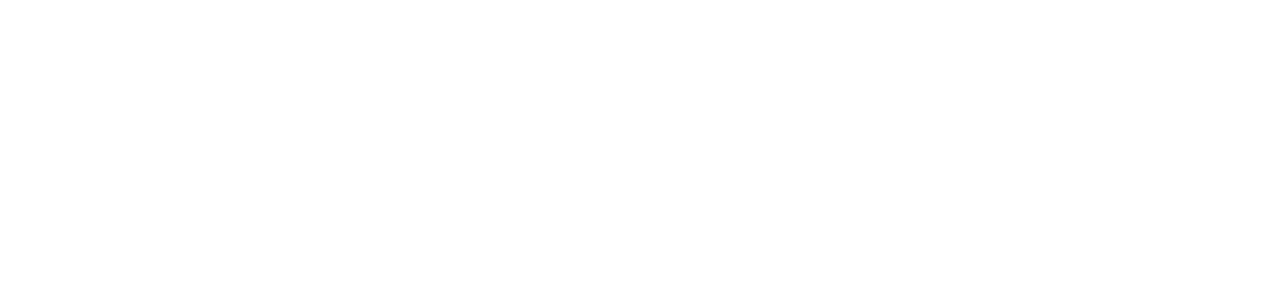
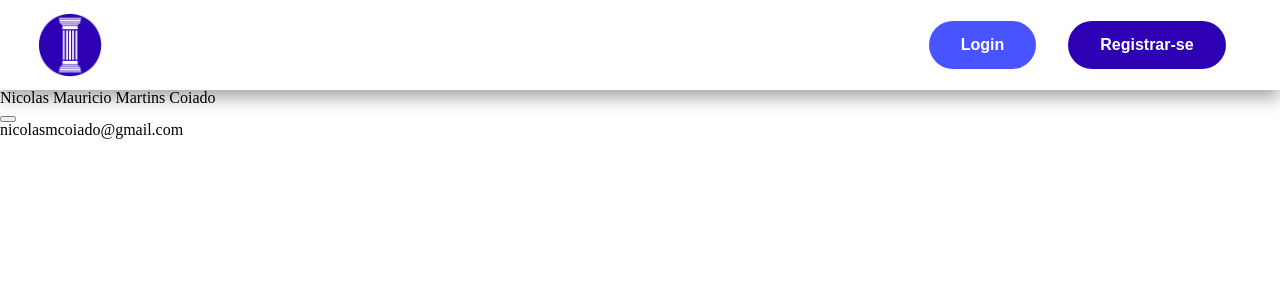
Before and after one commit to NicolasCoiado/platoni-frontend, a Vue app: page /perfil in a window 1280 px wide. Before the commit this address had no page. Shown: the top 300 px of the page. Built offline with nearby package versions, Linux system fonts and the light colour scheme.

Commit message:
Iniciando desenvolvimento da tela de perfil.

```diff
--- /dev/null
+++ b/src/components/InfosPerfil.vue
@@ -0,0 +1,16 @@
+<template>
+    <div>
+        <h1>Nicolas Mauricio Martins Coiado</h1>
+        <button></button>
+        <p>nicolasmcoiado@gmail.com</p>
+        <router-link to="/editar/email"></router-link>
+    </div>
+</template>
+<script>
+export default {
+    name: 'InfosPerfil.vue'
+}
+</script>
+<style>
+
+</style>
--- a/src/components/NavLogado.vue
+++ b/src/components/NavLogado.vue
@@ -9,12 +9,12 @@
       </div>
     </div>
     <div v-show="estadoMenu" class="mini-drop">
-        <router-link class="btn-mini-drop" to="/certificados">Minha Conta</router-link>
+        <router-link class="btn-mini-drop" to="/perfil">Minha Conta</router-link>
         <button class="btn-mini-drop" @click="deslogar">Deslogar</button>
     </div>
     <div v-show="estadoMenu" class="area-drop">
         <router-link class="a-link" to="/certificados">Meus certificados</router-link>
-        <router-link class="a-link" id="nth-two" to="/">Minha conta</router-link>
+        <router-link class="a-link" id="nth-two" to="/perfil">Minha conta</router-link>
         <button class="a-link" @click="deslogar">Deslogar</button>
     </div>
   </nav>
--- a/src/router/index.js
+++ b/src/router/index.js
@@ -3,6 +3,7 @@
 import CadastroUsuario from "../views/CadastroUsuario.vue";
 import Certificados from "../views/Certificados.vue";
 import Recuperacao from "../views/Recuperacao.vue";
+import Perfil from "../views/Perfil.vue";
 
 const routes = [
   {
@@ -25,6 +26,11 @@
     name: "Recuperacao",
     component: Recuperacao,
   },
+  {
+    path: "/perfil",
+    name: "Perfil",
+    component: Perfil,
+  },
 ];
 
 const router = createRouter({
--- /dev/null
+++ b/src/views/Perfil.vue
@@ -0,0 +1,21 @@
+<template>
+    <Navbar />
+    <body>
+        <InfosPerfil />
+    </body>
+</template>
+<script>
+import Navbar from "../components/Navbar.vue";
+import InfosPerfil from "../components/InfosPerfil.vue";
+
+export default {
+    name: 'Perfil',
+    components:{
+        Navbar,
+        InfosPerfil
+    }
+}
+</script>
+<style>
+
+</style>
```
